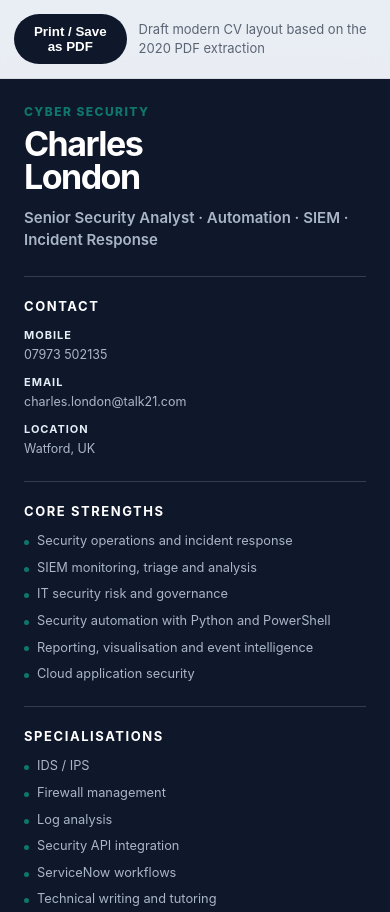
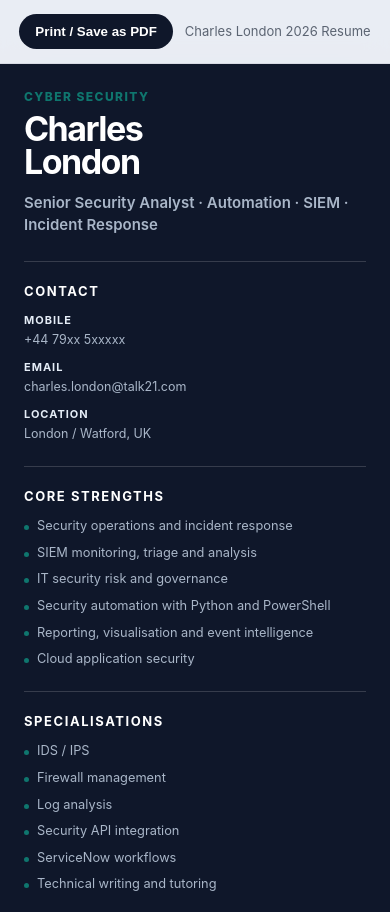
Before and after one commit to clondon/cv, a plain HTML site: page index.html in a window 390 px wide. Shown: the top 912 px of the page. Drawn offline with Linux system fonts and the light colour scheme.

Commit message:
Minor update - mask phone number add London to location

```diff
--- a/index.html
+++ b/index.html
@@ -323,7 +323,7 @@
 <body>
   <div class="toolbar">
     <button type="button" onclick="window.print()">Print / Save as PDF</button>
-    <span>Draft modern CV layout based on the 2020 PDF extraction</span>
+    <span>Charles London 2026 Resume</span>
   </div>
 
   <article class="page" aria-label="Charles London CV">
@@ -336,9 +336,9 @@
 
       <h2>Contact</h2>
       <ul class="contact">
-        <li><strong>Mobile</strong>07973 502135</li>
+        <li><strong>Mobile</strong>+44 79xx 5xxxxx</li>
         <li><strong>Email</strong>charles.london@talk21.com</li>
-        <li><strong>Location</strong>Watford, UK</li>
+        <li><strong>Location</strong>London / Watford, UK</li>
       </ul>
 
       <h2>Core strengths</h2>
```
